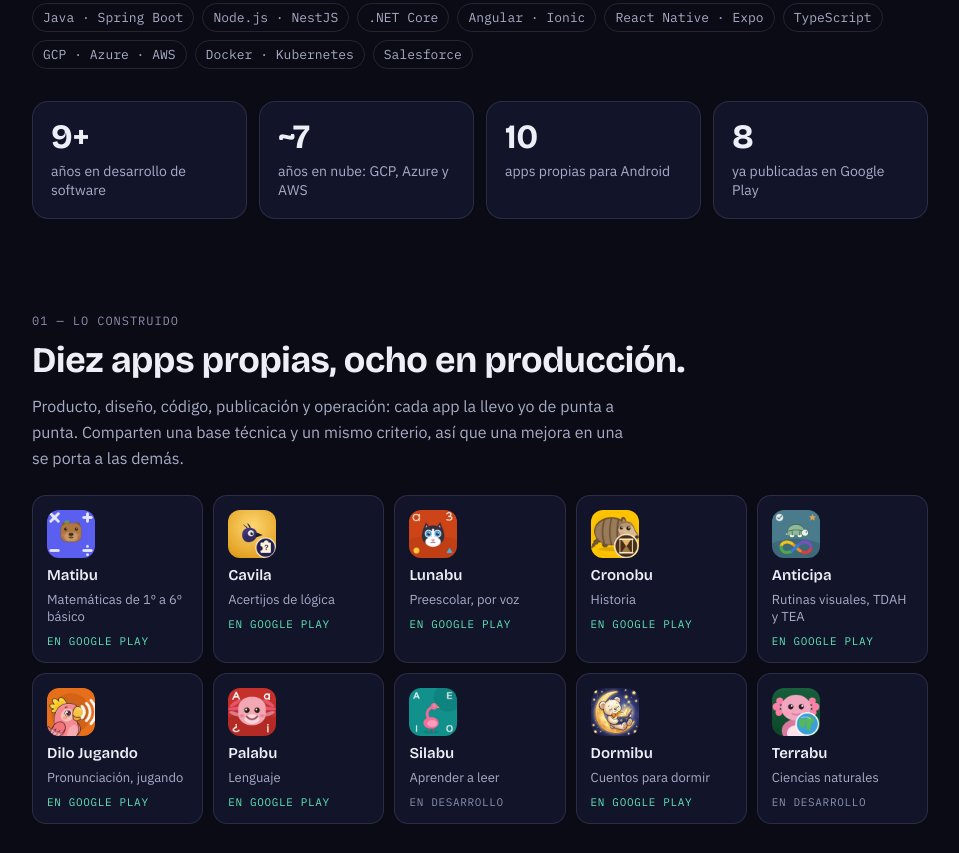
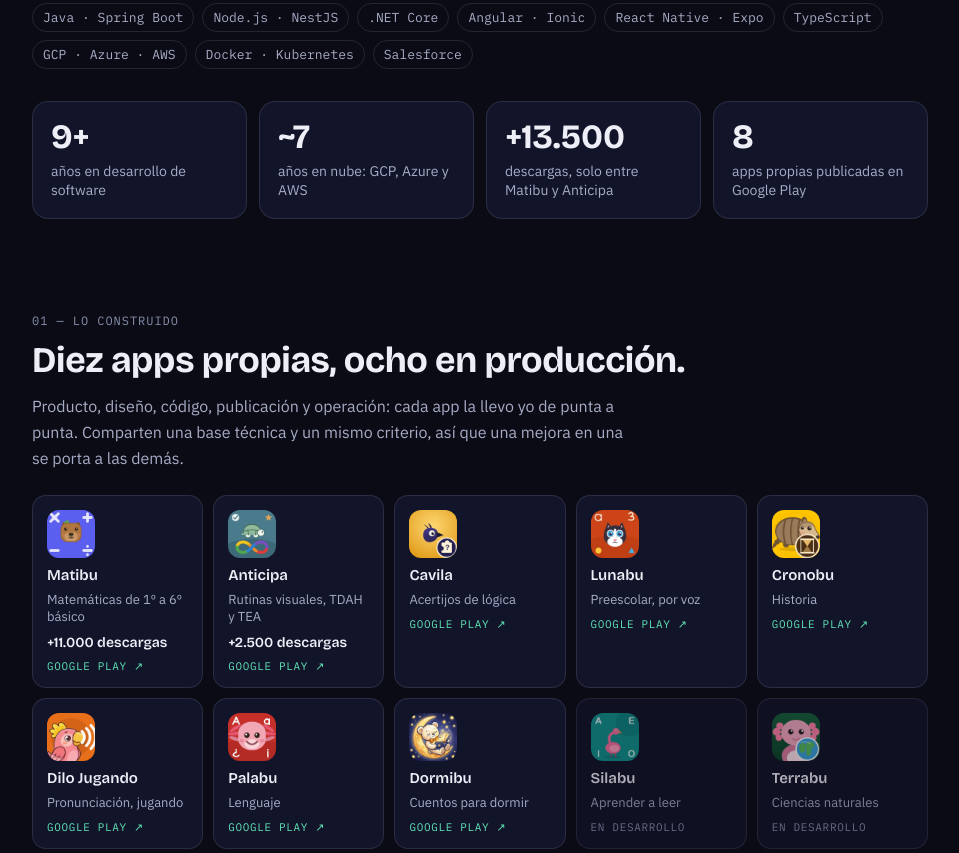
Before and after one commit to gustavogomezgalaz-cpu/gusmarstudios, a plain HTML site: page gustavo/index.html in a window 1280 px wide. Shown: the part 369-1222 px from the top of the page, without its empty margins (160-1119 px from the left). Drawn offline with Linux system fonts and the light colour scheme.

Commit message:
Portafolio: Matibu y Anticipa primero con descargas; apps productivas enlazan a Play
Co-Authored-By: Claude Opus 5.5 <noreply@anthropic.com>

```diff
--- a/gustavo/index.html
+++ b/gustavo/index.html
@@ -63,13 +63,15 @@ section > .envoltura > p.intro { color:var(--suave); max-width:62ch; margin:0 0
 .apps { display:grid; grid-template-columns:repeat(2,1fr); gap:10px; list-style:none; margin:0; padding:0; }
 @media (min-width:560px) { .apps { grid-template-columns:repeat(3,1fr); } }
 @media (min-width:860px) { .apps { grid-template-columns:repeat(5,1fr); } }
-.apps a { display:flex; flex-direction:column; gap:8px; height:100%; padding:14px; border:1px solid var(--borde); border-radius:14px; background:var(--panel); color:var(--texto); text-decoration:none; transition:border-color .2s, transform .2s; }
+.apps a, .apps .tarjeta { display:flex; flex-direction:column; gap:8px; height:100%; padding:14px; border:1px solid var(--borde); border-radius:14px; background:var(--panel); color:var(--texto); text-decoration:none; transition:border-color .2s, transform .2s; }
 .apps a:hover, .apps a:focus-visible { border-color:var(--acento); transform:translateY(-2px); }
 .apps img { width:48px; height:48px; border-radius:12px; }
 .apps strong { font:600 15px var(--display); }
 .apps small { font-size:13px; color:var(--suave); line-height:1.3; }
 .apps .estado { font:400 11px var(--mono); color:var(--menta); text-transform:uppercase; letter-spacing:.06em; }
 .apps .estado.dev { color:var(--tenue); }
+.apps .tarjeta { opacity:.72; }
+.apps .descargas { font:600 14px var(--display); color:var(--texto); }
 
 .decisiones { display:grid; gap:12px; grid-template-columns:1fr; list-style:none; margin:0; padding:0; }
 @media (min-width:720px) { .decisiones { grid-template-columns:1fr 1fr; } }
@@ -115,8 +117,8 @@ footer p { margin:0 0 6px; }
     <div class="cifras">
       <div class="cifra"><b>9+</b><span>años en desarrollo de software</span></div>
       <div class="cifra"><b>~7</b><span>años en nube: GCP, Azure y AWS</span></div>
-      <div class="cifra"><b>10</b><span>apps propias para Android</span></div>
-      <div class="cifra"><b>8</b><span>ya publicadas en Google Play</span></div>
+      <div class="cifra"><b>+13.500</b><span>descargas, solo entre Matibu y Anticipa</span></div>
+      <div class="cifra"><b>8</b><span>apps propias publicadas en Google Play</span></div>
     </div>
   </div>
 
@@ -126,16 +128,16 @@ footer p { margin:0 0 6px; }
       <h2 id="t-apps">Diez apps propias, ocho en producción.</h2>
       <p class="intro">Producto, diseño, código, publicación y operación: cada app la llevo yo de punta a punta. Comparten una base técnica y un mismo criterio, así que una mejora en una se porta a las demás.</p>
       <ul class="apps">
-        <li><a href="/matibu/"><img src="/iconos/matibu.webp" alt="" width="48" height="48"><strong>Matibu</strong><small>Matemáticas de 1º a 6º básico</small><span class="estado">En Google Play</span></a></li>
-        <li><a href="/cavila/"><img src="/iconos/cavila.webp" alt="" width="48" height="48"><strong>Cavila</strong><small>Acertijos de lógica</small><span class="estado">En Google Play</span></a></li>
-        <li><a href="/lunabu/"><img src="/iconos/lunabu.webp" alt="" width="48" height="48"><strong>Lunabu</strong><small>Preescolar, por voz</small><span class="estado">En Google Play</span></a></li>
-        <li><a href="/cronobu/"><img src="/iconos/cronobu.webp" alt="" width="48" height="48"><strong>Cronobu</strong><small>Historia</small><span class="estado">En Google Play</span></a></li>
-        <li><a href="/anticipa/"><img src="/iconos/anticipa.webp" alt="" width="48" height="48"><strong>Anticipa</strong><small>Rutinas visuales, TDAH y TEA</small><span class="estado">En Google Play</span></a></li>
-        <li><a href="/dilojugando/"><img src="/iconos/dilojugando.webp" alt="" width="48" height="48"><strong>Dilo Jugando</strong><small>Pronunciación, jugando</small><span class="estado">En Google Play</span></a></li>
-        <li><a href="/palabu/"><img src="/iconos/palabu.webp" alt="" width="48" height="48"><strong>Palabu</strong><small>Lenguaje</small><span class="estado">En Google Play</span></a></li>
-        <li><a href="/silabu/"><img src="/iconos/silabu.webp" alt="" width="48" height="48"><strong>Silabu</strong><small>Aprender a leer</small><span class="estado dev">En desarrollo</span></a></li>
-        <li><a href="/dormibu/"><img src="/iconos/dormibu.webp" alt="" width="48" height="48"><strong>Dormibu</strong><small>Cuentos para dormir</small><span class="estado">En Google Play</span></a></li>
-        <li><a href="/terrabu/"><img src="/iconos/terrabu.webp" alt="" width="48" height="48"><strong>Terrabu</strong><small>Ciencias naturales</small><span class="estado dev">En desarrollo</span></a></li>
+        <li><a href="https://play.google.com/store/apps/details?id=cl.matibu.matematicas" target="_blank" rel="noopener"><img src="/iconos/matibu.webp" alt="" width="48" height="48"><strong>Matibu</strong><small>Matemáticas de 1º a 6º básico</small><span class="descargas">+11.000 descargas</span><span class="estado">Google Play ↗</span></a></li>
+        <li><a href="https://play.google.com/store/apps/details?id=cl.anticipa.rutinas" target="_blank" rel="noopener"><img src="/iconos/anticipa.webp" alt="" width="48" height="48"><strong>Anticipa</strong><small>Rutinas visuales, TDAH y TEA</small><span class="descargas">+2.500 descargas</span><span class="estado">Google Play ↗</span></a></li>
+        <li><a href="https://play.google.com/store/apps/details?id=cl.cavila.app" target="_blank" rel="noopener"><img src="/iconos/cavila.webp" alt="" width="48" height="48"><strong>Cavila</strong><small>Acertijos de lógica</small><span class="estado">Google Play ↗</span></a></li>
+        <li><a href="https://play.google.com/store/apps/details?id=cl.lunabu.preescolar" target="_blank" rel="noopener"><img src="/iconos/lunabu.webp" alt="" width="48" height="48"><strong>Lunabu</strong><small>Preescolar, por voz</small><span class="estado">Google Play ↗</span></a></li>
+        <li><a href="https://play.google.com/store/apps/details?id=cl.cronobu.historia" target="_blank" rel="noopener"><img src="/iconos/cronobu.webp" alt="" width="48" height="48"><strong>Cronobu</strong><small>Historia</small><span class="estado">Google Play ↗</span></a></li>
+        <li><a href="https://play.google.com/store/apps/details?id=cl.dilojugando.pronunciacion" target="_blank" rel="noopener"><img src="/iconos/dilojugando.webp" alt="" width="48" height="48"><strong>Dilo Jugando</strong><small>Pronunciación, jugando</small><span class="estado">Google Play ↗</span></a></li>
+        <li><a href="https://play.google.com/store/apps/details?id=cl.palabu.lenguaje" target="_blank" rel="noopener"><img src="/iconos/palabu.webp" alt="" width="48" height="48"><strong>Palabu</strong><small>Lenguaje</small><span class="estado">Google Play ↗</span></a></li>
+        <li><a href="https://play.google.com/store/apps/details?id=cl.dormibu.cuentos" target="_blank" rel="noopener"><img src="/iconos/dormibu.webp" alt="" width="48" height="48"><strong>Dormibu</strong><small>Cuentos para dormir</small><span class="estado">Google Play ↗</span></a></li>
+        <li><div class="tarjeta"><img src="/iconos/silabu.webp" alt="" width="48" height="48"><strong>Silabu</strong><small>Aprender a leer</small><span class="estado dev">En desarrollo</span></div></li>
+        <li><div class="tarjeta"><img src="/iconos/terrabu.webp" alt="" width="48" height="48"><strong>Terrabu</strong><small>Ciencias naturales</small><span class="estado dev">En desarrollo</span></div></li>
       </ul>
     </div>
   </section>
```
